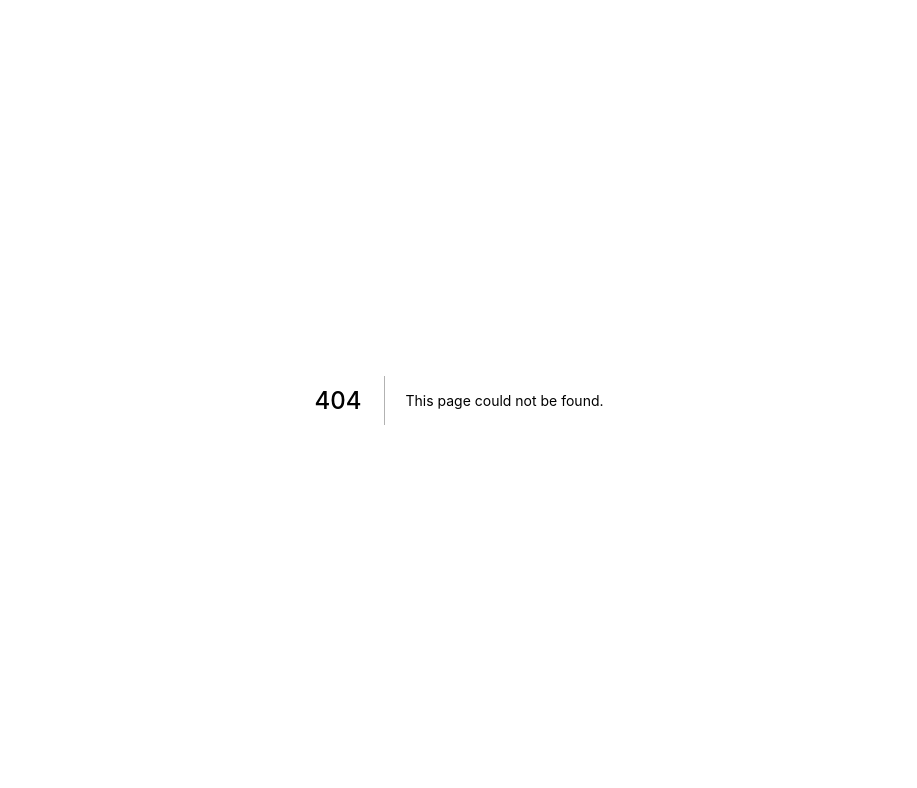
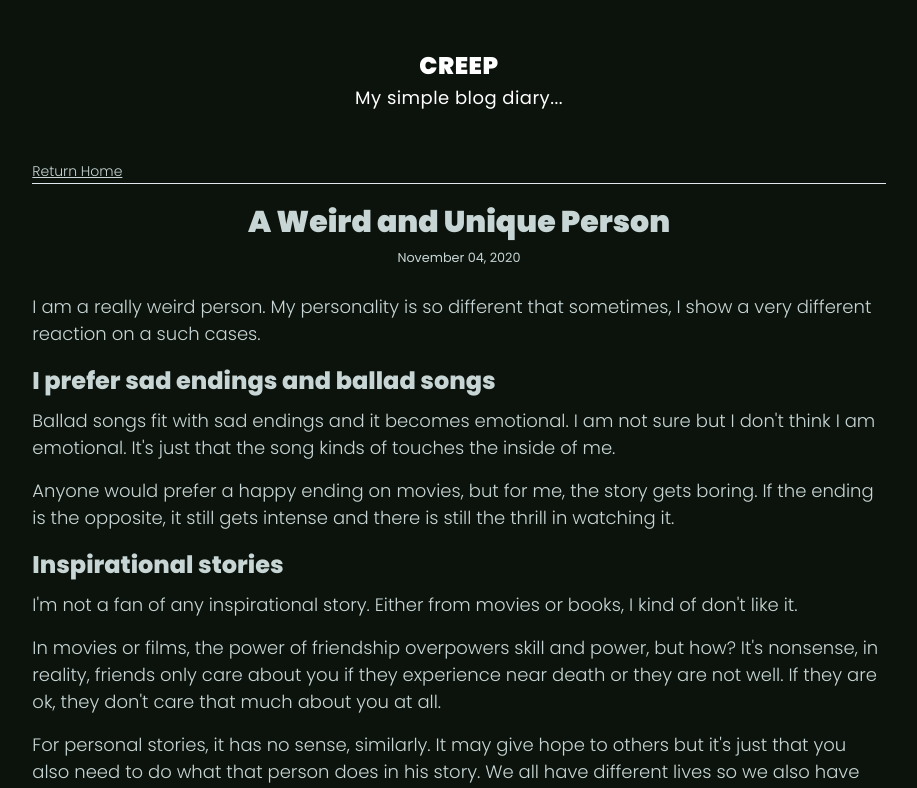
Before and after one commit to tbdsux/creep, a Next.js app: page /blog/a-weird-and-unique-person in a window 1280 px wide. Before the commit this address had no page. Shown: the top 788 px of the page, without its empty margins (181-1098 px from the left). Built offline with nearby package versions, Linux system fonts and the light colour scheme.

Commit message:
Add new blog

```diff
--- /dev/null
+++ b/pages/blog/a-weird-and-unique-person/index.mdx
@@ -0,0 +1,30 @@
+import BlogLayout from '../../../components/_BlogLayout'
+
+export const meta = {
+  title: 'A Weird and Unique Person',
+  description:
+    "I'm weird, really, and I know that but it makes me a unique person.",
+  date: 'November 04, 2020',
+}
+
+export default ({ children }) => <BlogLayout meta={meta}>{children}</BlogLayout>
+
+I am a really weird person. My personality is so different that sometimes, I show a very different reaction on a such cases.
+
+## I prefer sad endings and ballad songs
+
+Ballad songs fit with sad endings and it becomes emotional. I am not sure but I don't think I am emotional. It's just that the song kinds of touches the inside of me.
+
+Anyone would prefer a happy ending on movies, but for me, the story gets boring. If the ending is the opposite, it still gets intense and there is still the thrill in watching it.
+
+## Inspirational stories
+
+I'm not a fan of any inspirational story. Either from movies or books, I kind of don't like it.
+
+In movies or films, the power of friendship overpowers skill and power, but how? It's nonsense, in reality, friends only care about you if they experience near death or they are not well. If they are ok, they don't care that much about you at all.
+
+For personal stories, it has no sense, similarly. It may give hope to others but it's just that you also need to do what that person does in his story. We all have different lives so we also have different tastes and experiences. Such things wouldn't be applicable to everyone.
+
+## ...
+
+Maybe there are other people who have similar tastes with me and I don't know. It may not only me but there may be others as well. I hope that by writing this, I won't change my decision in life.
```
